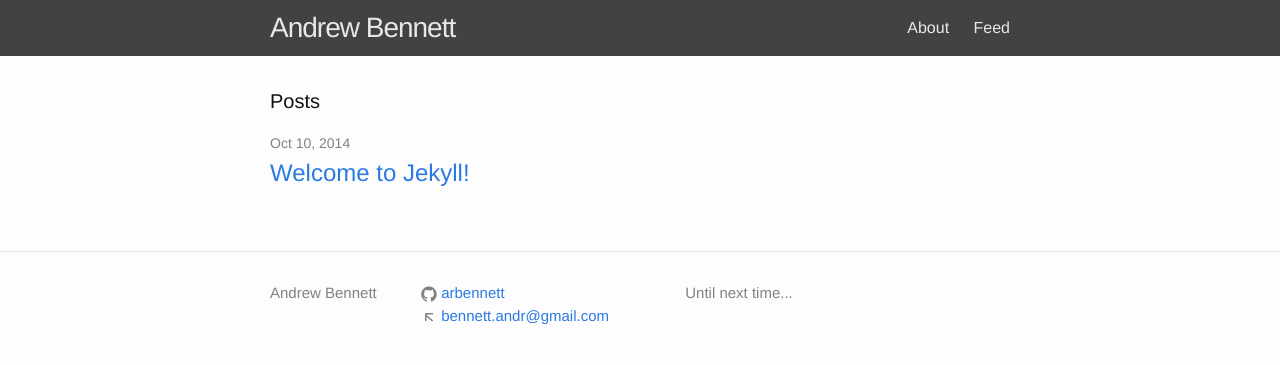
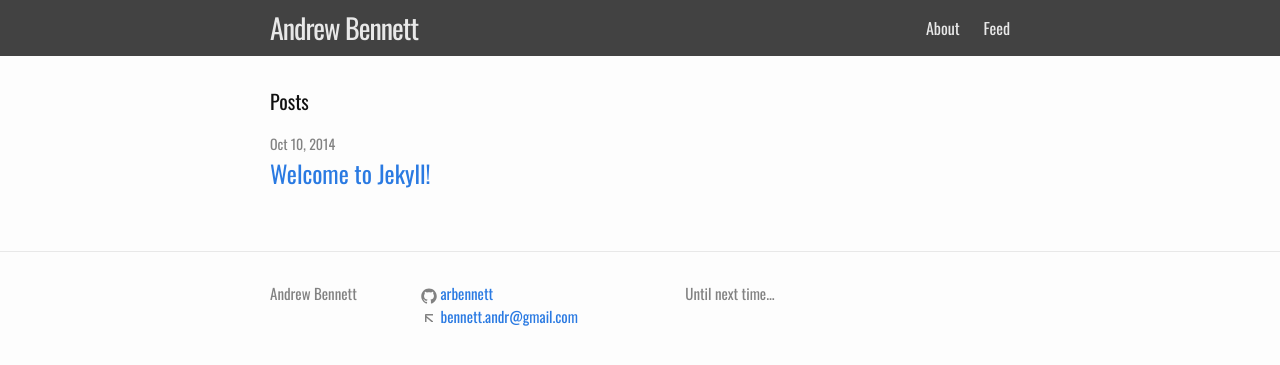
Before and after one commit to arbennett/arbennett.github.io, a Jekyll site: the page built from index.html, in a window 1280 px wide. Shown: the top 365 px of the page. Built offline with Jekyll 4.4.1, drawn with Linux system fonts in a browser that asks for light colours.

Commit message:
Update main.scss

```diff
--- a/css/main.scss
+++ b/css/main.scss
@@ -6,7 +6,7 @@
 
 
 // Our variables
-$base-font-family: Helvetica, Arial, sans-serif;
+$base-font-family: 'Oswald', 'Lato', Arial, sans-serif;
 $base-font-size:   16px;
 $small-font-size:  $base-font-size * 0.875;
 $base-line-height: 1.5;
```
